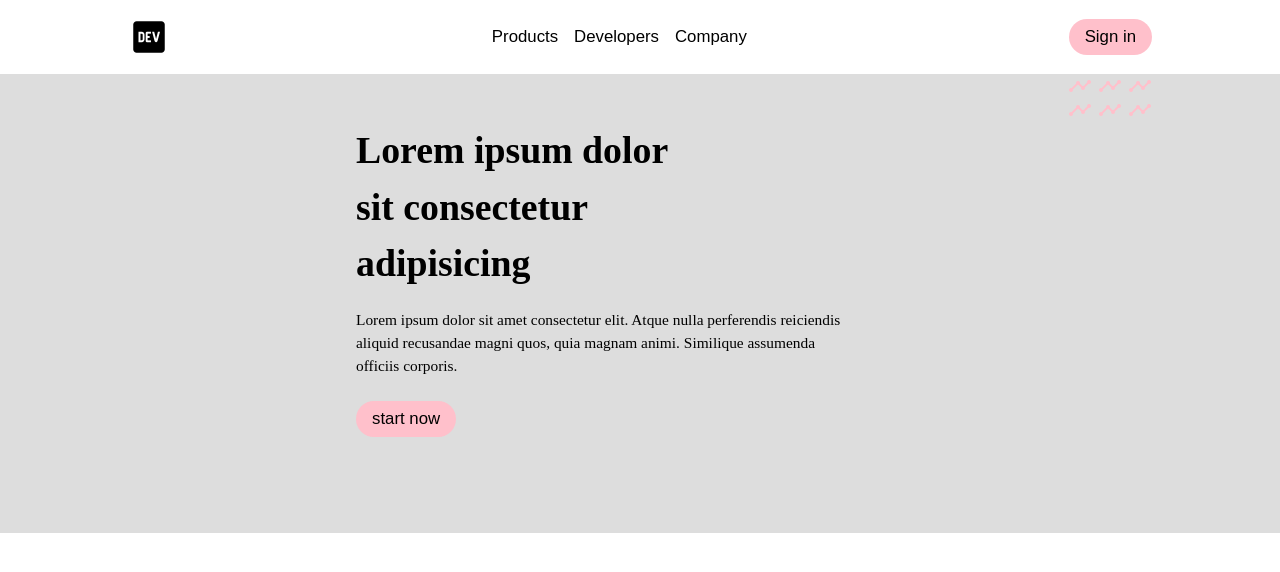
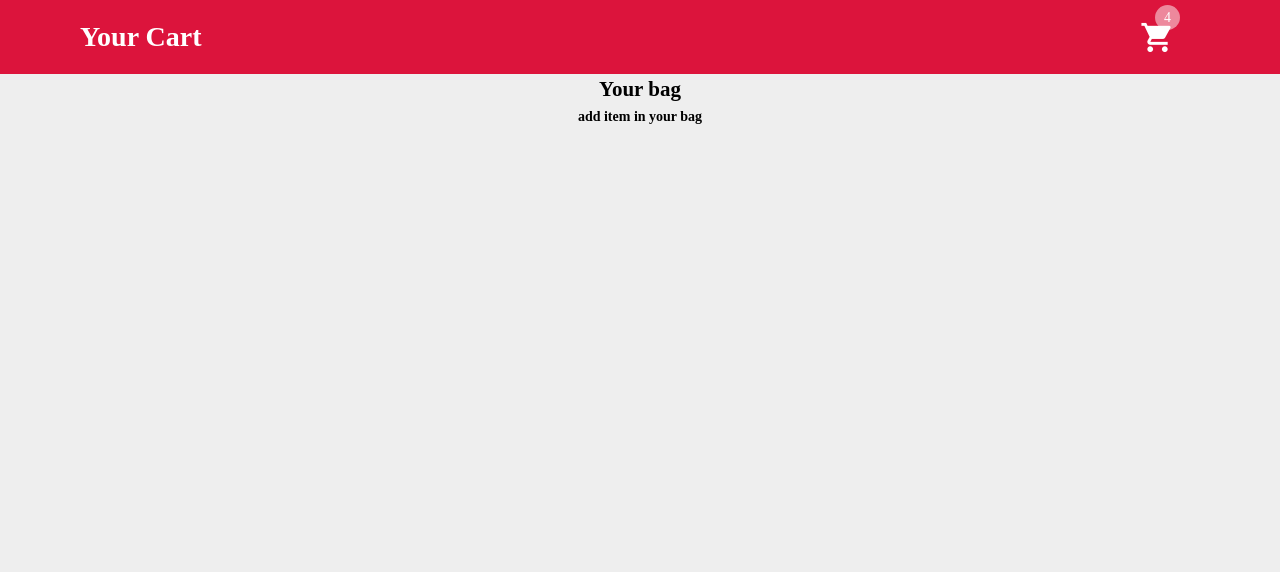
Before and after one commit to jyotip101/react-projects, a React (Create React App) app: page / in a window 1280 px wide. Shown: the top 572 px of the page. Built offline with nearby package versions, Linux system fonts and the light colour scheme.

Commit message:
cart navbar

```diff
--- a/src/App.js
+++ b/src/App.js
@@ -13,8 +13,10 @@ import './App.css'
 // import Navbar from './Navbar/Navbar'
 // import ModalAndSidebar from './Modal And Sidebar/ModalAndSidebar'
 // import { AppProvider } from './Modal And Sidebar/Context'
-import StripeSubmenus from './Stripe Submenus/StripeSubmenus'
-import { AppProvider } from './Stripe Submenus/Context'
+// import StripeSubmenus from './Stripe Submenus/StripeSubmenus'
+// import { AppProvider } from './Stripe Submenus/Context'
+import Cart from './Cart/Cart'
+import { AppArovider } from './Cart/Contaxt'
 
 function App() {
   return (
@@ -34,9 +36,12 @@ function App() {
         {/* <AppProvider>
           <ModalAndSidebar />
         </AppProvider> */}
-        <AppProvider>
+        {/* <AppProvider>
           <StripeSubmenus />
-        </AppProvider>
+        </AppProvider> */}
+        <AppArovider>
+          <Cart />
+        </AppArovider>
       </div>
     </>
   )
--- /dev/null
+++ b/src/Cart/Cart.js
@@ -0,0 +1,14 @@
+import React from 'react'
+import Navbar from './Navbar'
+import CartCantainer from './CartCantainer'
+import './cart.css'
+const Cart = () => {
+  return (
+    <>
+      <Navbar />
+      <CartCantainer />
+    </>
+  )
+}
+
+export default Cart
--- /dev/null
+++ b/src/Cart/CartCantainer.js
@@ -0,0 +1,31 @@
+import React from 'react'
+import CartItem from './CartItem'
+import { useGlobalContext } from './Contaxt'
+
+const CartCantainer = () => {
+  const { cart } = useGlobalContext()
+  if (cart.length === 0) {
+    return (
+      <>
+        <main className='cart-container'>
+          <div className='cart-empty'>
+            <h2>Your bag</h2>
+            <h4> add item in your bag</h4>
+          </div>
+        </main>
+      </>
+    )
+  }
+  return (
+    <>
+      <main className='cart-container'>
+        <div className='cart-empty'>
+          <h2>Your bag</h2>
+          <h4> add item in your bag</h4>
+        </div>
+      </main>
+    </>
+  )
+}
+
+export default CartCantainer
--- /dev/null
+++ b/src/Cart/CartItem.js
@@ -0,0 +1,11 @@
+import React from 'react'
+
+const CartItem = () => {
+  return (
+    <>
+      <div className='cart-item'>Cart</div>
+    </>
+  )
+}
+
+export default CartItem
--- /dev/null
+++ b/src/Cart/Contaxt.js
@@ -0,0 +1,19 @@
+import React, { useContext, useState } from 'react'
+import data from './data'
+
+const AppContext = React.createContext()
+const AppArovider = ({ children }) => {
+  const [cart, setCart] = useState(data)
+
+  return (
+    <>
+      <AppContext.Provider value={{ cart }}>{children}</AppContext.Provider>
+    </>
+  )
+}
+
+export const useGlobalContext = () => {
+  return useContext(AppContext)
+}
+
+export { AppContext, AppArovider }
--- /dev/null
+++ b/src/Cart/Navbar.js
@@ -0,0 +1,22 @@
+import React from 'react'
+import { useGlobalContext } from './Contaxt'
+
+const Navbar = () => {
+  return (
+    <>
+      <nav>
+        <div className='nav-contant'>
+          <h3>Your Cart</h3>
+          <div className='nav-icons'>
+            <i className='material-icons'>shopping_cart</i>
+            <div className='cart-amount'>
+              <p className='amount'>4</p>
+            </div>
+          </div>
+        </div>
+      </nav>
+    </>
+  )
+}
+// ;;<span class='material-icons-outlined'>expand_less expand_more</span>
+export default Navbar
--- /dev/null
+++ b/src/Cart/cart.css
@@ -0,0 +1,43 @@
+.App {
+  margin: 0;
+  padding: 0;
+}
+body {
+  background-color: #eee;
+}
+nav {
+  width: 100%;
+  background-color: crimson;
+}
+.nav-contant {
+  margin: 0;
+  display: flex;
+  justify-content: space-between;
+  align-items: center;
+  padding: 1rem 5rem;
+}
+h3 {
+  font-size: 200%;
+  color: #fff;
+}
+.nav-icons {
+  display: flex;
+  align-items: center;
+  color: #fff;
+  cursor: pointer;
+}
+.nav-icons i {
+  font-size: 250%;
+}
+.cart-amount {
+  width: 25px;
+  height: 25px;
+  display: flex;
+  justify-content: center;
+  align-items: center;
+  background-color: hsla(0, 20%, 99%, 0.5);
+  border-radius: 100%;
+  color: #fff;
+  transform: translate(-20px, -20px);
+  transition: var(--transition);
+}
--- /dev/null
+++ b/src/Cart/data.js
@@ -0,0 +1,98 @@
+export default [
+  {
+    city: 'Helsinki',
+    country: 'Finland',
+    superHost: false,
+    title: 'Stylist apartment in center of the city',
+    rating: 4.4,
+    maxGuests: 3,
+    type: 'Entire apartment',
+    beds: 2,
+    photo:
+      'https://images.unsplash.com/photo-1505873242700-f289a29e1e0f?ixlib=rb-1.2.1&auto=format&fit=crop&w=2255&q=80',
+  },
+  {
+    city: 'Turku',
+    country: 'Finland',
+    superHost: false,
+    title: 'Nice apartment in center of Helsinki',
+    rating: 4.2,
+    maxGuests: 5,
+    type: 'Entire apartment',
+    beds: 3,
+    photo:
+      'https://images.unsplash.com/photo-1554995207-c18c203602cb?ixlib=rb-1.2.1&ixid=eyJhcHBfaWQiOjEyMDd9&auto=format&fit=crop&w=2250&q=80',
+  },
+  {
+    city: 'Helsinki',
+    country: 'Finland',
+    superHost: true,
+    title: 'Arty interior in 1900 wooden house',
+    rating: 4.5,
+    maxGuests: 10,
+    type: 'Entire house',
+    beds: 6,
+    photo:
+      'https://images.unsplash.com/photo-1505691938895-1758d7feb511?ixlib=rb-1.2.1&ixid=eyJhcHBfaWQiOjEyMDd9&auto=format&fit=crop&w=2250&q=80',
+  },
+  {
+    city: 'Helsinki',
+    country: 'Finland',
+    superHost: false,
+    title: 'Apartment next to market spuare',
+    rating: 4.48,
+    maxGuests: 3,
+    type: 'Entire apartment',
+    beds: null,
+    photo:
+      'https://images.unsplash.com/photo-1556020685-ae41abfc9365?ixlib=rb-1.2.1&ixid=eyJhcHBfaWQiOjEyMDd9&auto=format&fit=crop&w=934&q=80',
+  },
+  {
+    city: 'Turku',
+    country: 'Finland',
+    superHost: true,
+    title: 'Villa Aurora guest-house',
+    rating: 4.75,
+    maxGuests: 9,
+    type: 'Entire house',
+    beds: null,
+    photo:
+      'https://images.unsplash.com/photo-1513694203232-719a280e022f?ixlib=rb-1.2.1&ixid=eyJhcHBfaWQiOjEyMDd9&auto=format&fit=crop&w=2249&q=80',
+  },
+  {
+    city: 'Vaasa',
+    country: 'Finland',
+    superHost: true,
+    title: 'A cosy family house',
+    rating: 4.95,
+    maxGuests: 6,
+    type: 'Entire house',
+    beds: null,
+    photo:
+      'https://images.unsplash.com/photo-1524758631624-e2822e304c36?ixlib=rb-1.2.1&ixid=eyJhcHBfaWQiOjEyMDd9&auto=format&fit=crop&w=2250&q=80',
+  },
+  {
+    city: 'Vaasa',
+    country: 'Finland',
+    superHost: false,
+    title: 'Lovely Studio near Railway Station',
+    rating: 4.68,
+    maxGuests: 2,
+    type: 'Private room',
+    beds: null,
+    photo:
+      'https://images.unsplash.com/photo-1505693314120-0d443867891c?ixlib=rb-1.2.1&auto=format&fit=crop&w=2591&q=80',
+  },
+  {
+    city: 'Oulu',
+    country: 'Finland',
+    superHost: false,
+    title: 'Peaceful little home in city center',
+    rating: 4.12,
+    maxGuests: 6,
+    type: 'Entire house',
+    beds: 3,
+    photo:
+      'https://images.unsplash.com/photo-1522708323590-d24dbb6b0267?ixlib=rb-1.2.1&ixid=eyJhcHBfaWQiOjEyMDd9&auto=format&fit=crop&w=2250&q=80',
+  },
+]
--- a/src/Stripe Submenus/Header.js
+++ b/src/Stripe Submenus/Header.js
@@ -28,7 +28,7 @@ const Header = () => {
           </div>
           <ul className='nav-links'>
             {data.map((item, index) => {
-              const { page, links } = item
+              const { page } = item
               return (
                 <li key={index} className='navbar-link'>
                   <button className='link-btn' onMouseOver={showSubMenu}>
--- a/src/Stripe Submenus/StripeSubmenus.css
+++ b/src/Stripe Submenus/StripeSubmenus.css
@@ -2,7 +2,9 @@
   margin: 0;
   padding: 0;
 }
-
+body {
+  background-color: #eee;
+}
 .nav-contaner {
   width: 100%;
   background-color: transparent;
@@ -79,7 +81,6 @@
 
 .hero-container {
   width: 100%;
-  background-color: #ddd;
 }
 .hero-center {
   display: flex;
--- a/src/Stripe Submenus/SubMunu.js
+++ b/src/Stripe Submenus/SubMunu.js
@@ -1,5 +1,4 @@
 import React, { useEffect, useRef } from 'react'
-import { data } from './Data'
 import { useGlobalContext } from './Context'
 
 const SubMunu = () => {
```
